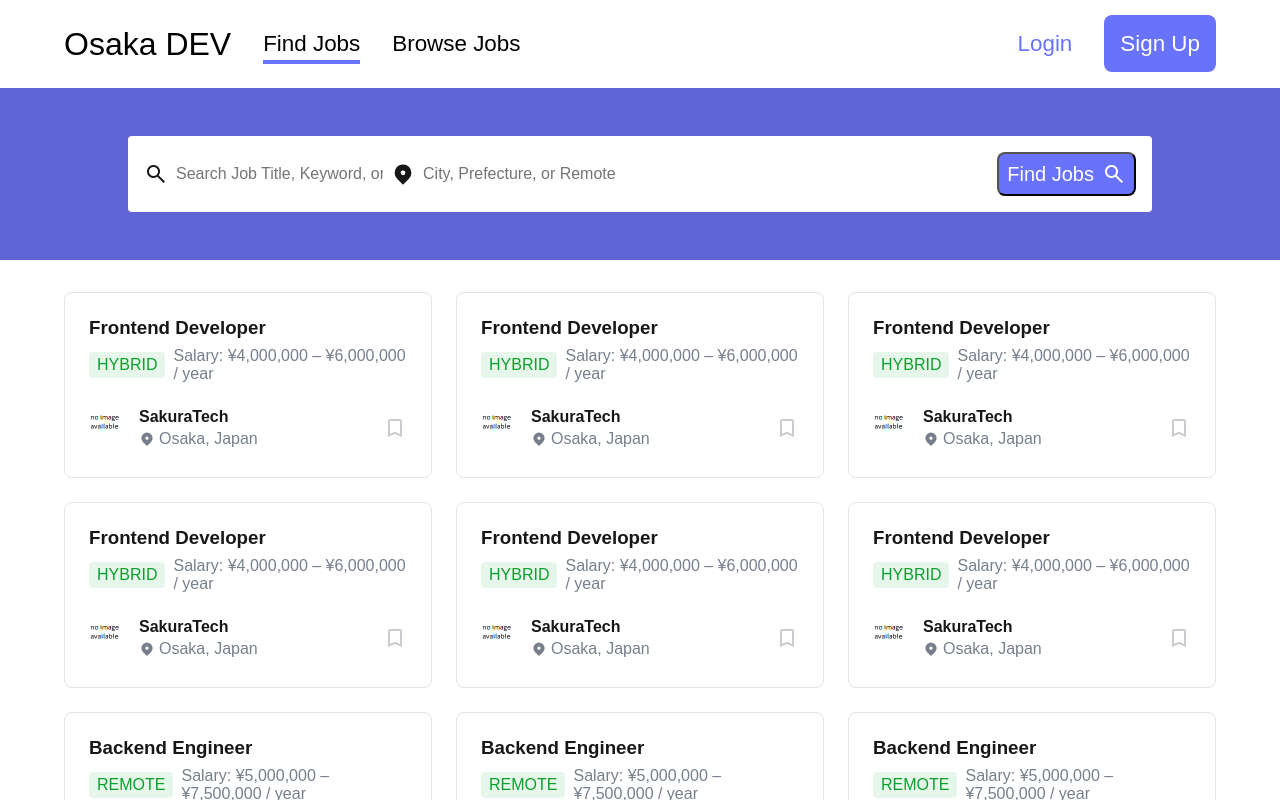
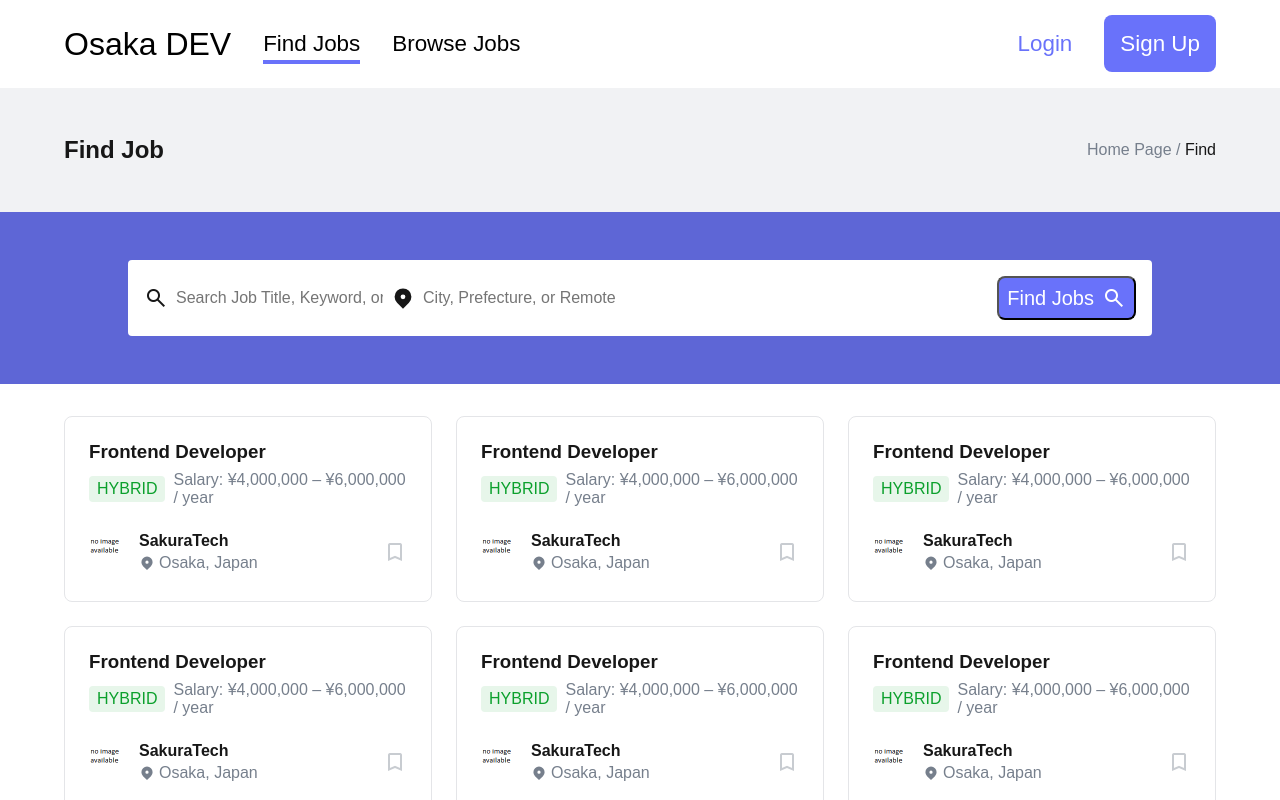
Before and after one commit to tbrendanj/osakadev, a Next.js app: page /find in a window 1280 px wide. Shown: the top 800 px of the page. Built offline with nearby package versions, Linux system fonts and the light colour scheme.

Commit message:
find page banner

```diff
--- a/components/FindPageBanner.module.css
+++ b/components/FindPageBanner.module.css
@@ -1,4 +1,14 @@
+.find_page_banner_upper {
+  justify-content: space-between;
+  background-color: #F1F2F4;
+  padding: 3rem 5vw;
+}
+
 .find_page_banner_lower {
   background-color: #5E66D6;
   padding: 3rem 10vw;
 }
+
+.find_page_banner_upper_gray_text {
+  color: #767F8C;
+}
--- a/components/FindPageBanner.tsx
+++ b/components/FindPageBanner.tsx
@@ -4,7 +4,13 @@ import BannerSearch from "./BannerSearch";
 
 export default function FindPage() {
   return <>
-    <div></div>
+    <div className={`${styles.find_page_banner_upper} ${"horizontally_centered"}`}>
+      <h2>Find Job</h2>
+      <div className={"horizontally_centered"}>
+        <p className={styles.find_page_banner_upper_gray_text}>Home Page /&nbsp;</p>
+        <p>Find</p>
+      </div>
+    </div>
     <div className={styles.find_page_banner_lower}>
       <BannerSearch stretch={true} />
     </div>
--- a/components/Header.module.css
+++ b/components/Header.module.css
@@ -3,7 +3,7 @@
   flex-direction: column;
   justify-content: space-between;
   align-items: center;
-  padding: 2vw 5vw 2vw 5vw;
+  padding: 2vw 5vw;
   font-family: sans-serif;
 }
 
```
